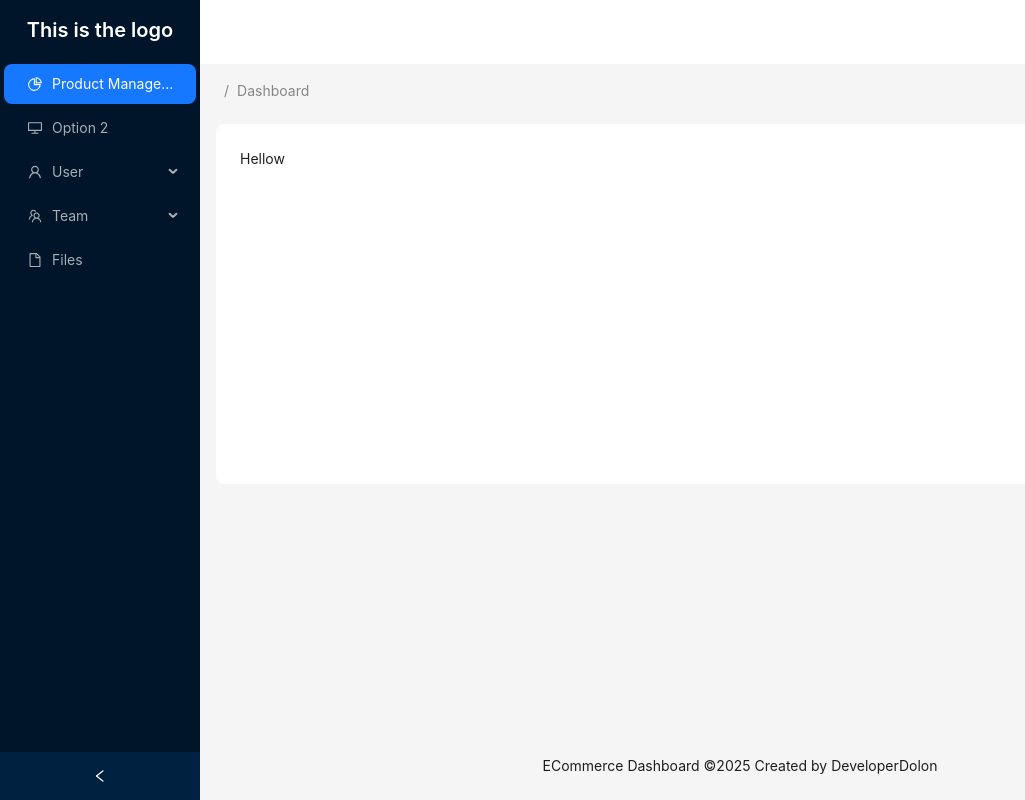
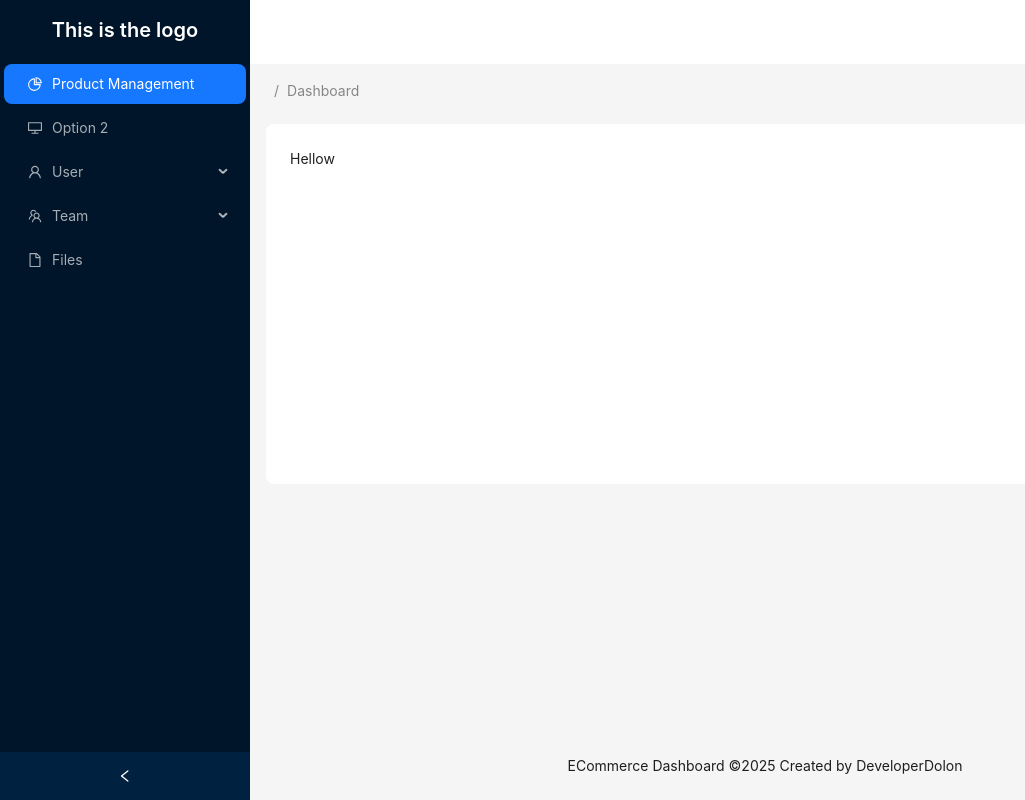
Before and after one commit to DeveloperDolon/microservice-client, a Next.js app: page /dashboard in a window 1280 px wide. Shown: the whole page, without its empty margins (0-1025 px from the left). Built offline with nearby package versions, Linux system fonts and the light colour scheme.

Commit message:
sider width increase

```diff
--- a/app/dashboard/layout.tsx
+++ b/app/dashboard/layout.tsx
@@ -30,6 +30,7 @@ export default function DashboardLayout({
   return (
     <Layout style={{ minHeight: "100vh" }}>
       <Sider
+        width={250}
         collapsible
         collapsed={collapsed}
         onCollapse={(value) => setCollapsed(value)}
```
